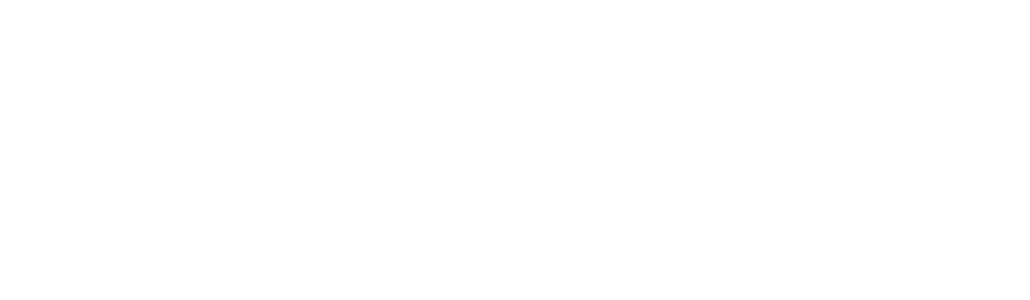
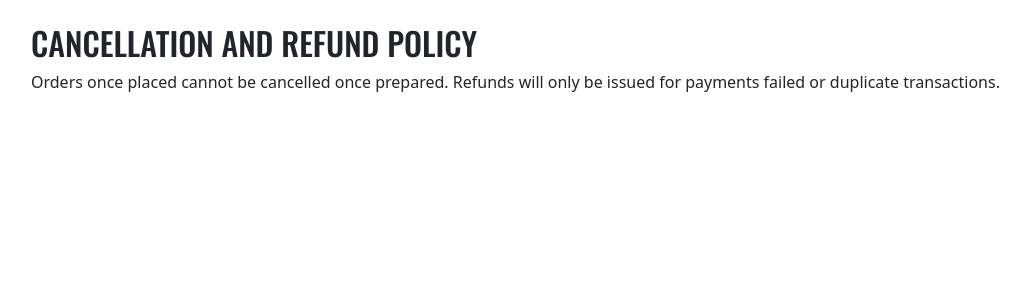
Before and after one commit to Shubhi-Kushwaha/Meal-Mates, a React (Vite) app: page /refund-policy in a window 1280 px wide. Before the commit this address had no page. Shown: the top 300 px of the page, without its empty margins (63-1093 px from the left). Built offline with nearby package versions, Linux system fonts and the light colour scheme.

Commit message:
adding refund policy

```diff
--- a/src/App.jsx
+++ b/src/App.jsx
@@ -13,7 +13,9 @@ import CanteenMenu from './Menu/CanteenMenu';
 import BrioMenu from './Menu/BrioMenu';
 import AvisCafeMenu from './Menu/AvisCafeMenu';
 import StationaryMenu from './Menu/StationaryMenu';
-import About from './Pages/About.jsx'; // or '../Pages/About.jsx'
+import About from './Pages/About.jsx';
+import RefundPolicy from './Pages/RefundPolicy';
+import ShippingPolicy from './Pages/ShippingPolicy';// or '../Pages/About.jsx'
 //import AdminLogin from './Pages/admin/AdminLogin.jsx';
 //import AdminDashboard from './Pages/admin/AdminDashboard.jsx';
 
@@ -36,6 +38,8 @@ function App() {
       <Route path="/aviscafe" element={<AvisCafeMenu />} />
       <Route path="/stationary" element={<StationaryMenu />} />
       <Route path="/about" element={<About />} />
+      <Route path="/refund-policy" element={<RefundPolicy />} />
+      <Route path="/shipping-policy" element={<ShippingPolicy />} />
 
     </Routes>
   );
--- /dev/null
+++ b/src/Pages/RefundPolicy.jsx
@@ -0,0 +1,8 @@
+export default function RefundPolicy() {
+  return (
+    <div className="container p-4">
+      <h2>Cancellation and Refund Policy</h2>
+      <p>Orders once placed cannot be cancelled once prepared. Refunds will only be issued for payments failed or duplicate transactions.</p>
+    </div>
+  );
+}
--- /dev/null
+++ b/src/Pages/ShippingPolicy.jsx
@@ -0,0 +1,8 @@
+export default function ShippingPolicy() {
+  return (
+    <div className="container p-4">
+      <h2>Shipping and Delivery Policy</h2>
+      <p>Meal Mates operates within the campus only. Orders are typically delivered within 30–45 minutes by our in-house team.</p>
+    </div>
+  );
+}
```
Also changed, not shown: logo.jpg (deleted), 1 other file (tests, documents, lock files or other folders).
